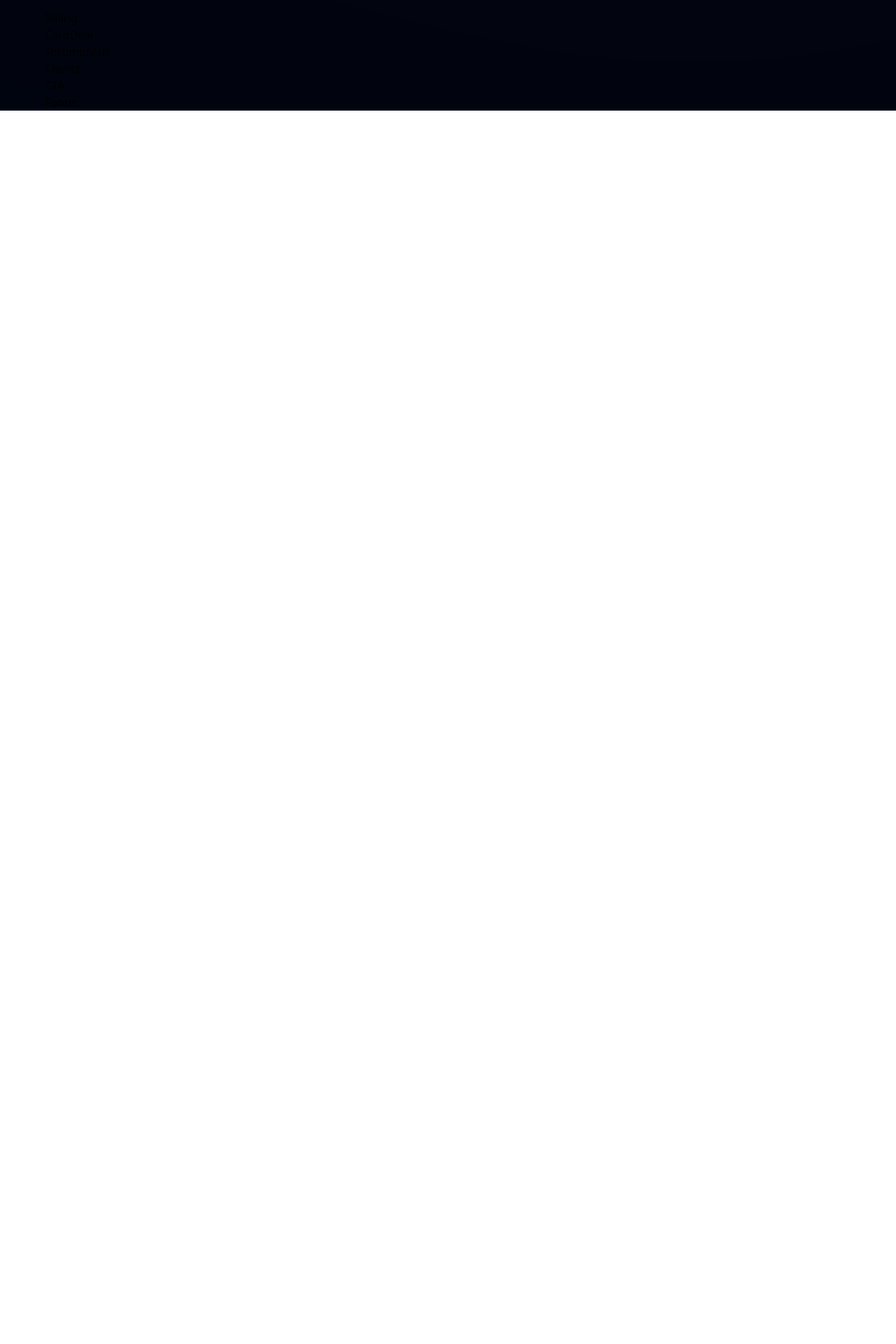
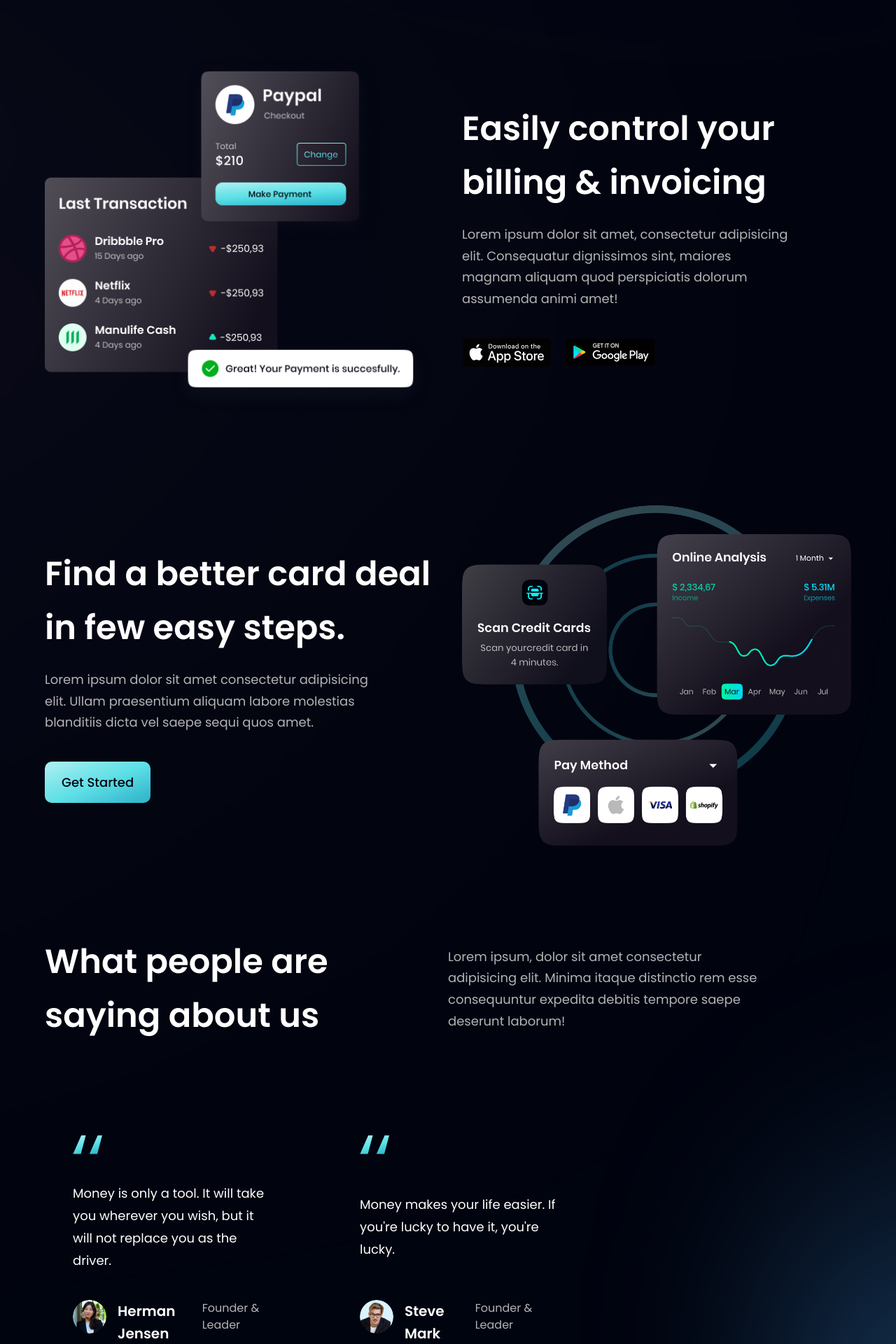
Before and after one commit to Troy420/tecso, a React (Vite) app in the folder pt_bintang_landing_page/: page / in a window 1280 px wide. Shown: the part 1580-3500 px from the top of the page at 70% size. Before the commit the page ends 1738 px from the top, so only its background shows below. Built offline with nearby package versions, Linux system fonts and the light colour scheme.

Commit message:
website template done

```diff
--- a/pt_bintang_landing_page/src/components/Billing.jsx
+++ b/pt_bintang_landing_page/src/components/Billing.jsx
@@ -1,8 +1,30 @@
-import React from 'react'
+import React from 'react';
+import {apple, bill, google} from '../assets';
+import styles, {layout} from '../style'
 
 const Billing = () => {
   return (
-    <div>Billing</div>
+    <section
+      id="product"
+      className={layout.sectionReverse}
+    >
+      <div className={`${layout.sectionImgReverse} relative`}>
+        <img src={bill} alt="billing" className='w-[100%] h-[100%] relative z-[5]'/>
+
+        <div className='absolute z-[3] -left-1/2 top-0 w-[50%] h-[50%] rounded-full white__gradient'></div>
+        <div className='absolute z-[0] -left-1/2 bottom-0 w-[50%] h-[50%] rounded-full pink__gradient'></div>
+      </div>
+
+      <div className={layout.sectionInfo}>
+        <h2 className={styles.heading2}>Easily control your <br className='sm:block hidden'/> billing & invoicing</h2>
+        <p className={`${styles.paragraph} max-w-[470px] mt-5`}>Lorem ipsum dolor sit amet, consectetur adipisicing elit. Consequatur dignissimos sint, maiores magnam aliquam quod perspiciatis dolorum assumenda animi amet!</p>
+
+        <div className='flex flex-row flex-wrap sm:mt-10 mt-6'>
+          <img src={apple} alt="apple_store" className='w-[128px] h-[42px] object-contain mr-5 cursor-pointer' />
+          <img src={google} alt="google_play" className='w-[128px] h-[42px] object-contain cursor-pointer' />
+        </div>
+      </div>
+    </section>
   )
 }
 
--- a/pt_bintang_landing_page/src/components/Button.jsx
+++ b/pt_bintang_landing_page/src/components/Button.jsx
@@ -4,7 +4,7 @@
   return (
     <button
       type='button'
-      className={`py-4 px-6 bg-blue-gradient font-poppins font-medium text-[18px] text-primary outline-none ${styles}`}
+      className={`py-4 px-6 bg-blue-gradient font-poppins font-medium text-[18px] text-primary outline-none ${styles} rounded-[10px]`}
     >
       Get Started
     </button>
--- a/pt_bintang_landing_page/src/components/CTA.jsx
+++ b/pt_bintang_landing_page/src/components/CTA.jsx
@@ -1,8 +1,19 @@
-import React from 'react'
+import React from 'react';
+import styles from '../style';
+import Button from './Button';
 
 const CTA = () => {
   return (
-    <div>CTA</div>
+    <section className={`${styles.flexCenter} ${styles.marginY} ${styles.padding} sm:flex-row flex-col bg-black-gradient-2 rounded-[20px] box-shadow`}>
+      <div className='flex-1 flex flex-col'>
+        <h2 className={styles.heading2}>Let's try our service now!</h2>
+        <p className={`${styles.paragraph} max-w-[470px] mt-5`}>Lorem, ipsum dolor sit amet consectetur adipisicing elit. Dolore repudiandae ab, consequatur pariatur tempore corrupti.</p>
+      </div>
+
+      <div className={`${styles.flexCenter} sm:ml-10 ml-0 sm:mt-0 mt-10`}>
+        <Button />
+      </div>
+    </section>
   )
 }
 
--- a/pt_bintang_landing_page/src/components/CardDeal.jsx
+++ b/pt_bintang_landing_page/src/components/CardDeal.jsx
@@ -1,8 +1,21 @@
-import React from 'react'
+import React from 'react';
+import {card} from '../assets';
+import styles, {layout} from '../style';
+import Button from './Button';
 
 const CardDeal = () => {
   return (
-    <div>CardDeal</div>
+    <section className={layout.section}>
+      <div className={layout.sectionInfo}>
+        <h2 className={styles.heading2}>Find a better card deal <br className='sm:block hidden'/> in few easy steps.</h2>
+        <p className={`${styles.paragraph} max-w-[480px] mt-5`}>Lorem ipsum dolor sit amet consectetur adipisicing elit. Ullam praesentium aliquam labore molestias blanditiis dicta vel saepe sequi quos amet.</p>
+        <Button styles='mt-10' />
+      </div>
+
+      <div className={layout.sectionImg}>
+        <img src={card} alt="card" className='w-[100%] h-[100%]'/>
+      </div>
+    </section>
   )
 }
 
--- a/pt_bintang_landing_page/src/components/Clients.jsx
+++ b/pt_bintang_landing_page/src/components/Clients.jsx
@@ -1,8 +1,20 @@
-import React from 'react'
+import React from 'react';
+import {clients} from '../constants';
+import styles from '../style';
 
 const Clients = () => {
   return (
-    <div>Clients</div>
+    <section className={`${styles.flexCenter} my-4`}>
+      <div className={`${styles.flexCenter} flex-wrap w-full`}>
+        {clients.map((client) => {
+          return (
+            <div key={client.id} className={`flex-1 ${styles.flexCenter} sm:min-w-[192px] min-w-[120px]`}>
+              <img src={client.logo} alt={client} className='sm:w-[192px] w-[100px] object-contain'/>
+            </div>
+          )
+        })}
+      </div>
+    </section>
   )
 }
 
--- a/pt_bintang_landing_page/src/components/FeedbackCard.jsx
+++ b/pt_bintang_landing_page/src/components/FeedbackCard.jsx
@@ -1,8 +1,21 @@
-import React from 'react'
+import React from 'react';
+import {quotes} from '../assets';
 
-const FeedbackCard = () => {
+const FeedbackCard = ({content, name, title, img}) => {
   return (
-    <div>FeedbackCard</div>
+    <div className='flex justify-between flex-col px-10 py-12 rounded-[20px] max-w-[370px] md:mr-10 sm:mr-5 mr-0 my-5 feedback-card'>
+      <img src={quotes} alt="double_quotes" className='w-[42px] he-[27px] object-contain' />
+      <p className='font-poppins font-normal text-[18px] leading-[32px] text-white my-10'>{content}</p>
+
+      <div className='flex flex-row'>
+        <img src={img} alt={name} className="w-[48px] h-[48px] rounded-full" />
+
+        <div className='flex flex-column ml-4'>
+          <h4 className='font-poppins font-semibold text-[20px] leading-[32px] text-white'>{name}</h4>
+          <p className='font-poppins font-normal text-[16px] leading-[24px] text-dimWhite'>{title}</p>
+        </div>
+      </div>
+    </div>
   )
 }
 
--- a/pt_bintang_landing_page/src/components/Footer.jsx
+++ b/pt_bintang_landing_page/src/components/Footer.jsx
@@ -1,8 +1,54 @@
-import React from 'react'
+import React from 'react';
+import styles from '../style';
+import logoBintang from '../assets/logoBintang.png';
+import {footerLinks, socialMedia} from '../constants';
 
 const Footer = () => {
   return (
-    <div>Footer</div>
+    <section className={`${styles.flexCenter} ${styles.paddingY} flex-col`}>
+      <div className={`${styles.flexStart} md:flex-row flex-col mb-8 w-full`}>
+        <div className='flex-1 flex flex-col justify-start mr-10'>
+          <img src={logoBintang} alt="IT Support" className='w-[120px] object-contain' />
+            <p className={`${styles.paragraph} mt-4 max-w-[310px]`}>
+            A new way to make the payments easy, reliable and secure.
+          </p>
+        </div>
+        <div className='flex-[1.5] w-full flex flex-row justify-between flex-wrap md:mt-0 mt-10'>
+          {footerLinks.map((footerLink) => {
+            return (
+              <div key={footerLink.key} className="flex flex-col ss:my-0 my-4 min-w-[150px]">
+                <h4 className='font-poppins foint-medium text-[18px] leading-[27px] text-white'>
+                  {footerLink.title}
+                </h4>
+                <ul className='list-none mt-4'>
+                  {footerLink.links.map((link, index) => {
+                    return (
+                      <li key={link.name} className={`font-poppins font-normal text-[16px] leading-[24px] text-dimWhite hover:text-secondary cursor-pointer ${index !== footerLink.links.length - 1 ? 'mb-4' : 'mb-0'}`}
+                      >
+                        {link.name}
+                      </li>
+                    )
+                  })}
+                </ul>
+              </div>
+            )
+          })}
+        </div>
+      </div>
+
+      <div className='w-full flex justify-between items-center md:flex-row flex-col pt-6 border-t-[1px] border-t-[#3F3E45]'>
+        <p className='font-poppins foint-normal text-center text-[18px] leading-[27px] text-white'>
+          2021 IT Suport. All Rights Reserved.
+        </p>
+        <div className='flex flex-row md:mt-0 mt-6'>
+          {socialMedia.map((social, index) => {
+            return (
+              <img key={social.id} src={social.icon} alt={social.id} className={`w-[21px] h-[21px] object-contain cursor-pointer ${index !== socialMedia.length - 1 ? 'mr-6' : 'mr-0' }`} />
+            )
+          })}
+        </div>
+      </div>
+    </section>
   )
 }
 
--- a/pt_bintang_landing_page/src/components/Testimonials.jsx
+++ b/pt_bintang_landing_page/src/components/Testimonials.jsx
@@ -1,8 +1,32 @@
-import React from 'react'
+import React from 'react';
+import {feedback} from '../constants';
+import styles from '../style';
+import FeedbackCard from './FeedbackCard';
 
 const Testimonials = () => {
   return (
-    <div>Testimonials</div>
+    <section id="clients" className={`${styles.paddingY} ${styles.flexCenter} flex-col relative`}>
+      {/* TODO */}
+      <div className='absolute z-[0] w-[60%] h-[60%] -right-[50%] rounded-full blue__gradient' />
+
+      <div className='w-full flex justify-between items-center md:flex-row flex-col sm:mb-16 mb-6 relative z-[1]'>
+        <h1 className={styles.heading2}>What people are <br className='sm:block hidden' /> saying about us</h1>
+        <div className='w-full md:mt-0 mt-6'>
+          <p className={`${styles.paragraph} text-left max-w-[450px]`}>Lorem ipsum, dolor sit amet consectetur adipisicing elit. Minima itaque distinctio rem esse consequuntur expedita debitis tempore saepe deserunt laborum!</p>
+        </div>
+      </div>
+
+      <div className='flex flex-wrap sm:justify-start justify-center w-full feedback-container relative z-[1]'>
+        {feedback.map((card) => {
+          return (
+            <FeedbackCard
+              key={card.id}
+              {...card}
+            />
+          )
+        })}
+      </div>
+    </section>
   )
 }
 
```
